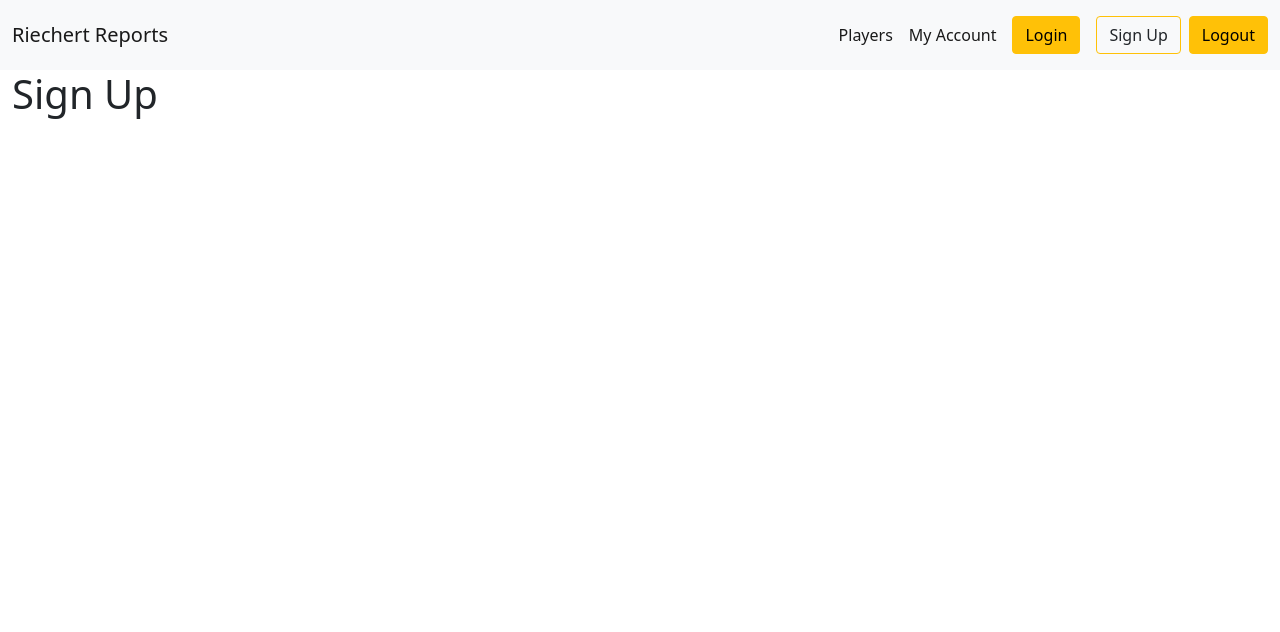
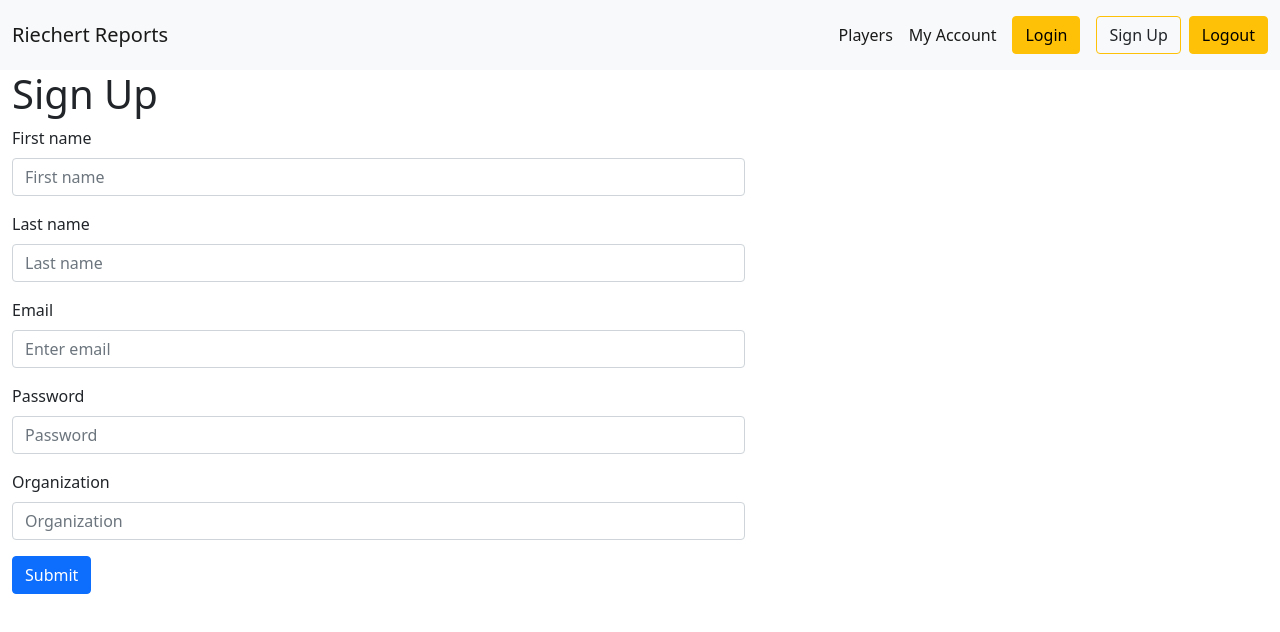
Before and after one commit to lukeriechert/cis410-fa21-riechert-vue, a Vue app: page /signup in a window 1280 px wide. Shown: the top 632 px of the page. Built offline with nearby package versions, Linux system fonts and the light colour scheme.

Commit message:
13.2 12/4 axios, signup

```diff
--- a/package.json
+++ b/package.json
@@ -8,6 +8,7 @@
     "lint": "vue-cli-service lint"
   },
   "dependencies": {
+    "axios": "^0.24.0",
     "core-js": "^3.6.5",
     "vue": "^3.0.0",
     "vue-router": "^4.0.12"
--- a/src/components/Login.vue
+++ b/src/components/Login.vue
@@ -1,6 +1,7 @@
 <template>
   <div>
       <h1>Login</h1>
+      <div v-if="this.$route.query.signupsuccess" class="alert alert-success">Thanks for signing up, please log in now.</div>
   </div>
 </template>
 
--- a/src/components/Signup.vue
+++ b/src/components/Signup.vue
@@ -1,12 +1,72 @@
 <template>
   <div>
       <h1>Sign Up</h1>
+      <form @submit.prevent="onSubmit">
+        <div class="mb-3">
+          <label for="fname-input" class="form-label">First name</label>
+          <input type="text" class="form-control" id="fname-input" required="" placeholder="First name" v-model="nameFirst"/>
+          <small v-if="dupEmail" class="text-danger">Please choose a different emial</small>
+        </div>
+        <div class="mb-3">
+          <label for="lname-input" class="form-label">Last name</label>
+          <input type="text" class="form-control" id="lname-input" required="" placeholder="Last name" v-model="nameLast"/>
+        </div>
+        <div class="mb-3">
+          <label for="email-input" class="form-label">Email</label>
+          <input type="email" class="form-control" id="email-input" required="" placeholder="Enter email" v-model="email"/>
+        </div>
+        <div class="mb-3">
+          <label for="password-input" class="form-label">Password</label>
+          <input type="password" class="form-control" id="password-input" placeholder="Password" required="" v-model="password"/>
+        </div>
+        <div class="mb-3">
+          <label for="org-input" class="form-label">Organization</label>
+          <input type="text" class="form-control" id="org-input" placeholder="Organization" required="" v-model="organization"/>
+        </div>
+        <button type="submit" class="btn btn-primary">Submit</button>
+        <p id="error-signup" class="text-danger">{{errorMessage}}</p>
+      </form>
   </div>
 </template>
 
 <script>
+import axios from "axios";
 export default {
-
+  data(){
+    return{
+      nameFirst: "",
+      nameLast: "",
+      email: "",
+      password: "",
+      organization: "",
+      errorMessage: "",
+      dupEmail: false,
+    }
+  },
+  methods: {
+    onSubmit(){
+      // console.log("form submitted");
+      const myFormData={
+        nameFirst: this.nameFirst,
+        nameLast: this.nameLast,
+        email: this.email,
+        password: this.password,
+        organization: this.organization
+      }
+      // console.log(myFormData);
+      axios.post("/scouts", myFormData)
+      .then((myResponse)=>{
+        console.log("the response", myResponse);
+        this.$router.replace("/login?signupsuccess=true");
+      }).catch((myError)=>{
+        if(myError.response.status === 409){
+          this.dupEmail = true;
+        }else{
+          this.errorMessage = "Cannot sign you up, please try again later";
+        }
+      });
+    },
+  },
 }
 </script>
 
--- a/src/main.js
+++ b/src/main.js
@@ -1,7 +1,10 @@
 import { createApp } from 'vue';
 import App from './App.vue';
+import axios from "axios";
 
 import myRouter from "./routes.js";
+
+axios.defaults.baseURL = "https://cis410-fa21-riechert-api.azurewebsites.net";
 
 const myApp = createApp(App);
 myApp.use(myRouter);
```
Also changed, not shown: 1 other file (tests, documents, lock files or other folders).
